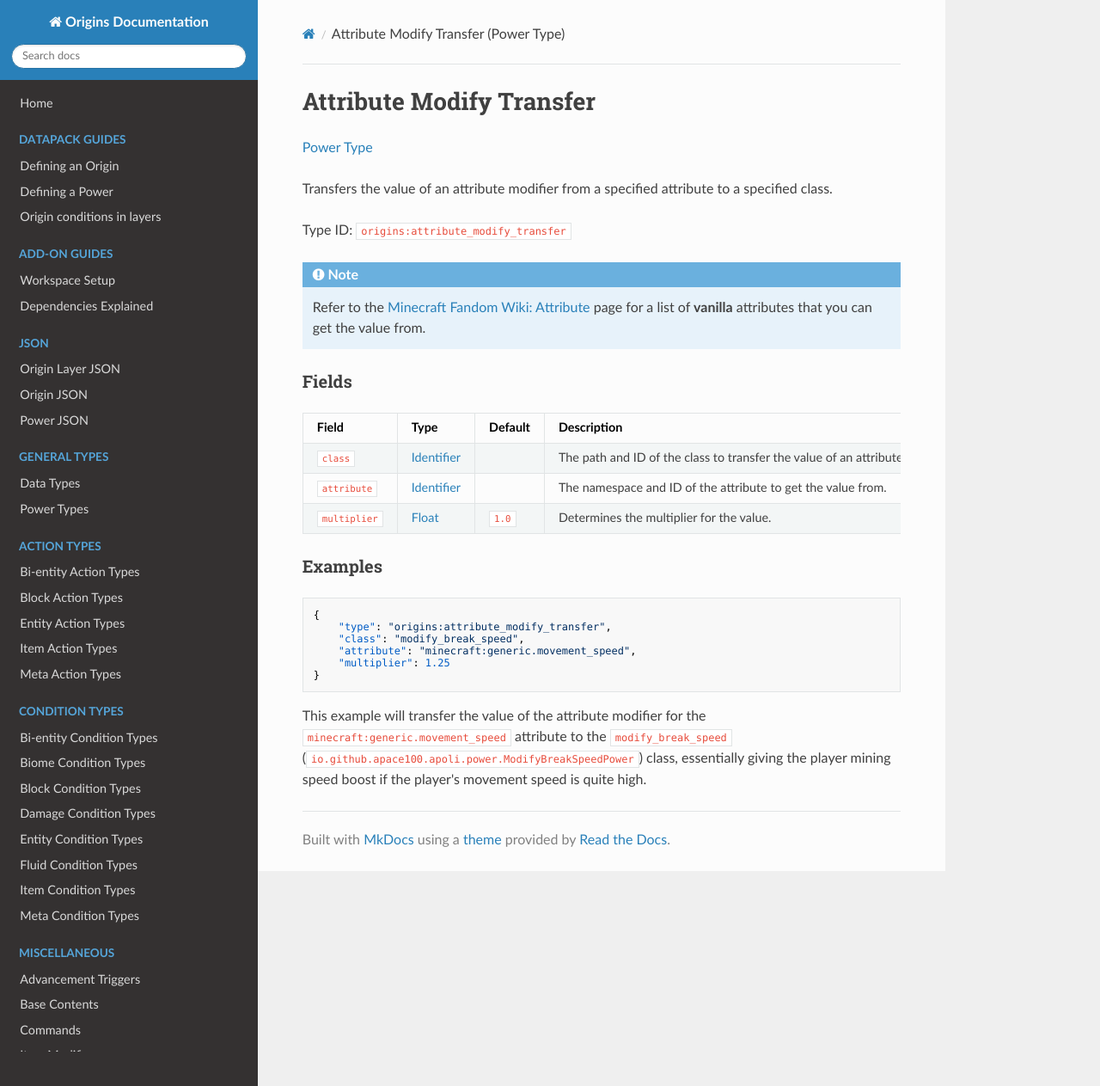
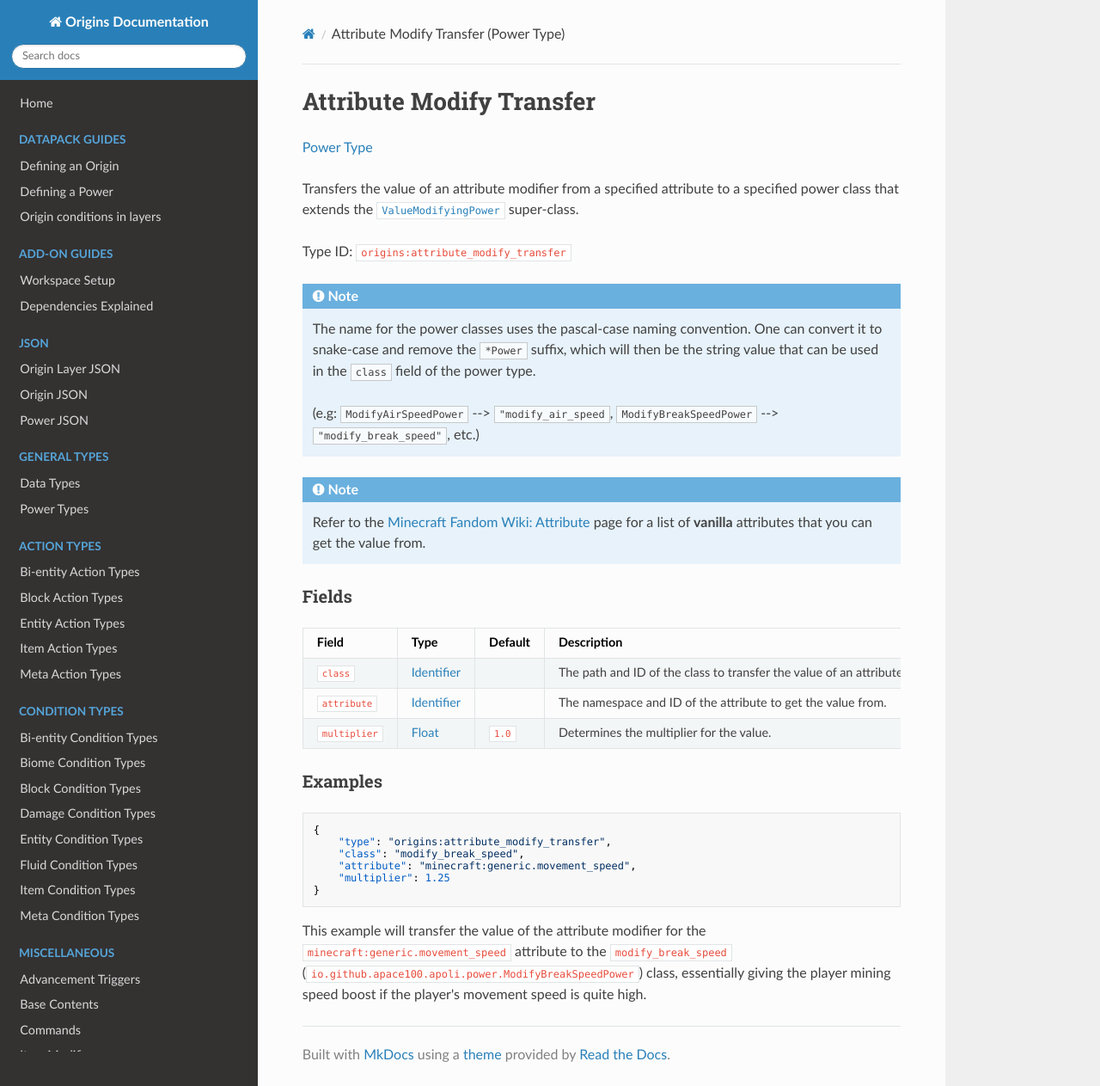
Before and after one commit to apace100/origins-docs, an MkDocs documentation site: the page built from docs/types/power_types/attribute_modify_transfer.md, in a window 1280 px wide and 1263 px high. Shown: the whole window at 86% size. Built offline with MkDocs 1.6.1, drawn with Linux system fonts in a browser that asks for light colours; nearby versions of some CDN libraries.

Commit message:
Updated `attribute_modify_transfer.md` (Power Types)
Added another admonition note for getting the string value for the power type's `class` field

```diff
--- a/docs/types/power_types/attribute_modify_transfer.md
+++ b/docs/types/power_types/attribute_modify_transfer.md
@@ -7,9 +7,15 @@ date: 2021-10-06
 
 [Power Type](../power_types.md)
 
-Transfers the value of an attribute modifier from a specified attribute to a specified class.
+Transfers the value of an attribute modifier from a specified attribute to a specified power class that extends the [`ValueModifyingPower`](https://github.com/apace100/apoli/blob/master/src/main/java/io/github/apace100/apoli/power/ValueModifyingPower.java) super-class.
 
 Type ID: `origins:attribute_modify_transfer`
+
+!!! note
+
+    The name for the power classes uses the pascal-case naming convention. One can convert it to snake-case and remove the `*Power` suffix, which will then be the string value that can be used in the `class` field of the power type.
+
+    (e.g: `ModifyAirSpeedPower` --> `"modify_air_speed`, `ModifyBreakSpeedPower` --> `"modify_break_speed"`, etc.)
 
 !!! note
 
```
